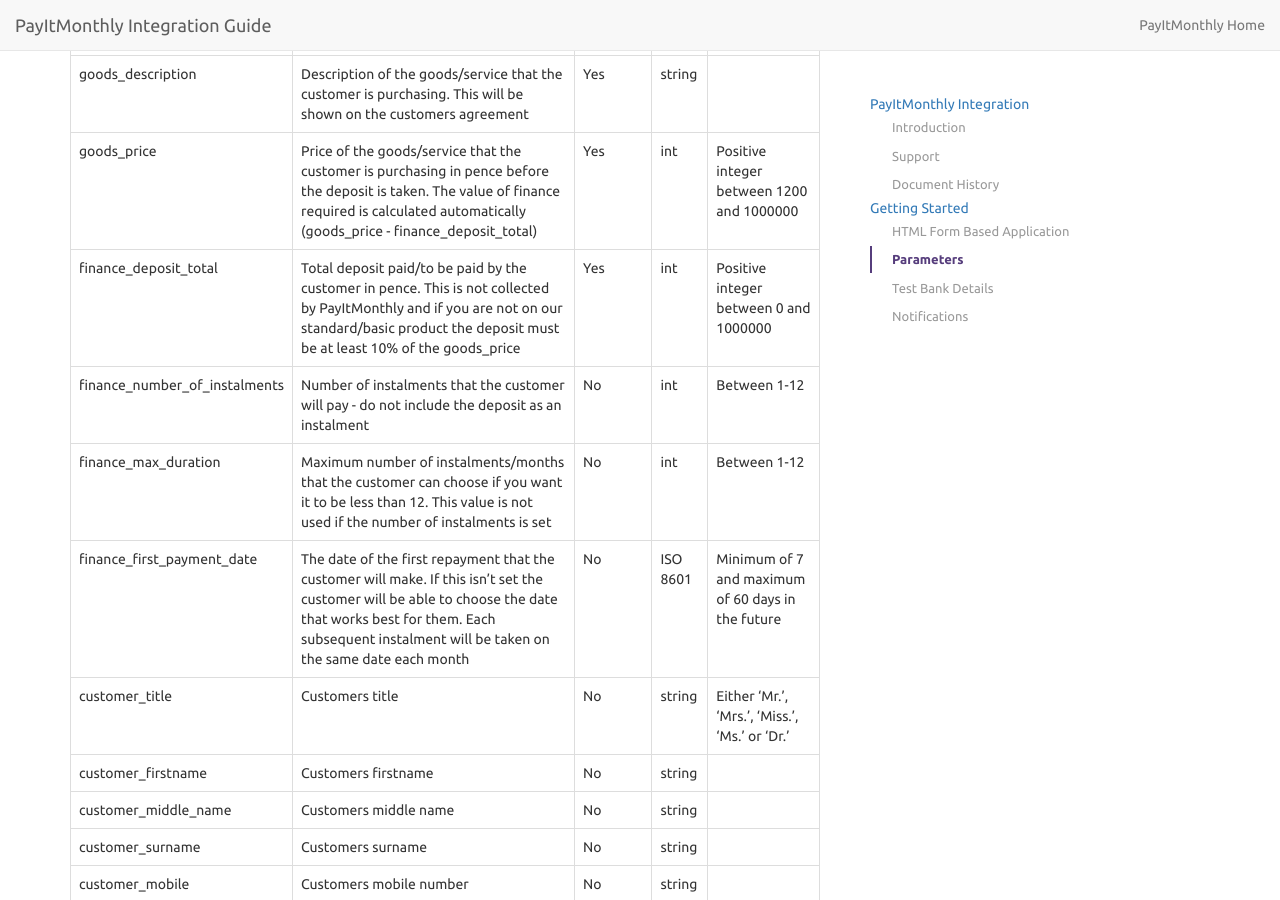
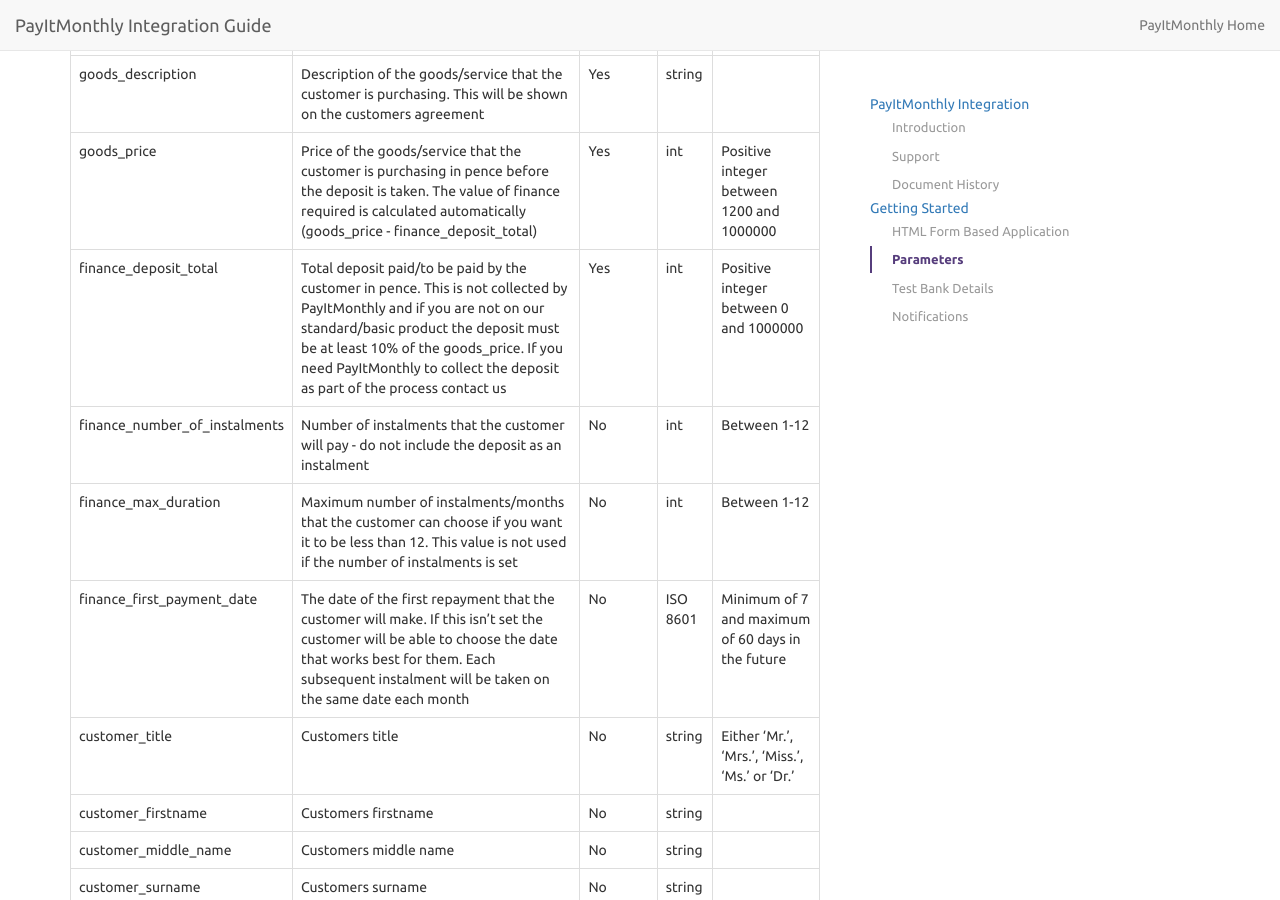
Before and after one commit to payitmonthly/Integration, a Jekyll site: the page built from index.md, in a window 1280 px wide and 900 px high, scrolled down 1008 px. Built offline with Jekyll 4.4.1, drawn with Linux system fonts in a browser that asks for light colours; nearby versions of some CDN libraries; our own code applies the rules of GitHub Pages for plain Markdown files.

Commit message:
Create index.md

```diff
--- a/index.md
+++ b/index.md
@@ -48,7 +48,7 @@ identification_version | Integration version number | Yes | string |
 test_or_live | This specifies which mode to operate the system in | Yes | string | test' or 'live'
 goods_description | Description of the goods/service that the customer is purchasing. This will be shown on the customers agreement | Yes | string |
 goods_price | Price of the goods/service that the customer is purchasing in pence before the deposit is taken. The value of finance required is calculated automatically (goods_price - finance_deposit_total) | Yes | int | Positive integer between 1200 and 1000000
-finance_deposit_total | Total deposit paid/to be paid by the customer in pence. This is not collected by PayItMonthly and if you are not on our standard/basic product the deposit must be at least 10% of the goods_price | Yes | int | Positive integer between 0 and 1000000
+finance_deposit_total | Total deposit paid/to be paid by the customer in pence. This is not collected by PayItMonthly and if you are not on our standard/basic product the deposit must be at least 10% of the goods_price. If you need PayItMonthly to collect the deposit as part of the process contact us | Yes | int | Positive integer between 0 and 1000000
 finance_number_of_instalments | Number of instalments that the customer will pay - do not include the deposit as an instalment | No | int | Between 1-12
 finance_max_duration | Maximum number of instalments/months that the customer can choose if you want it to be less than 12. This value is not used if the number of instalments is set | No | int | Between 1-12
 finance_first_payment_date | The date of the first repayment that the customer will make. If this isn't set the customer will be able to choose the date that works best for them. Each subsequent instalment will be taken on the same date each month | No | ISO 8601 | Minimum of 7 and maximum of 60 days in the future
```
